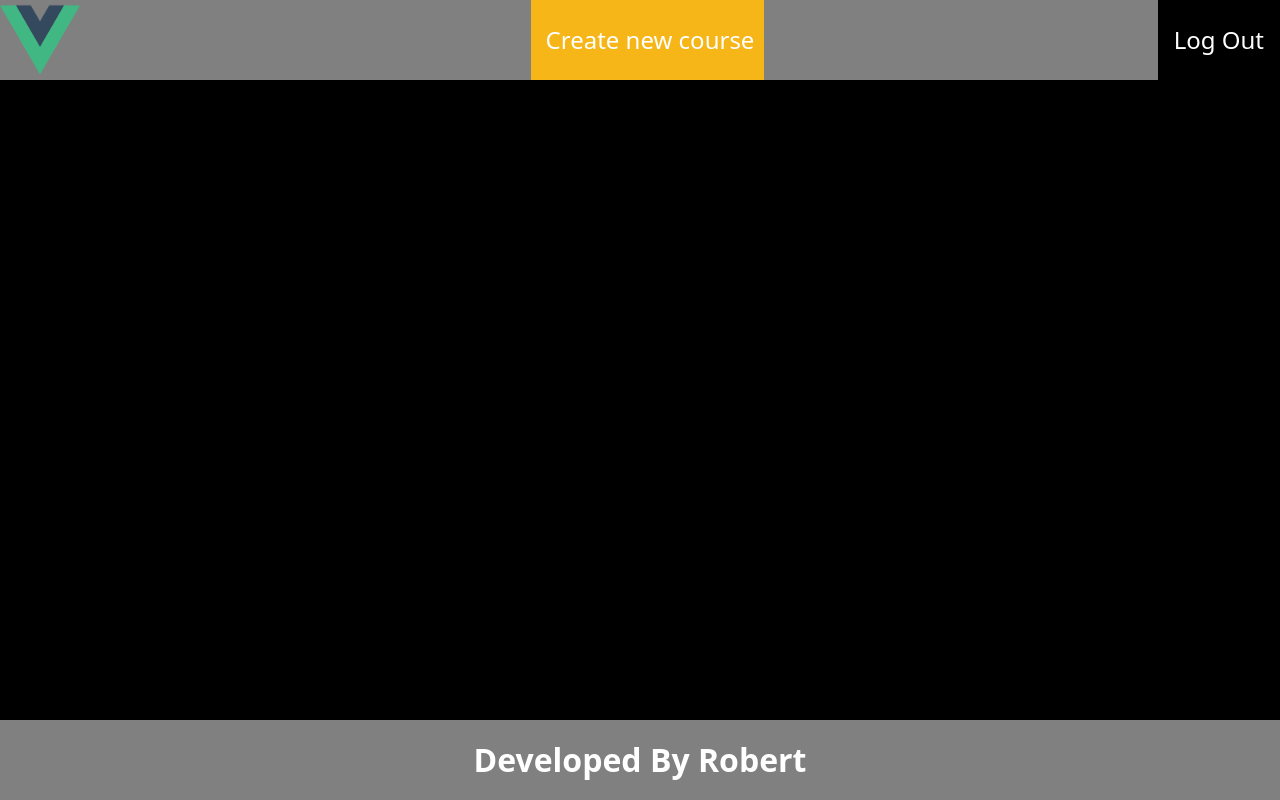
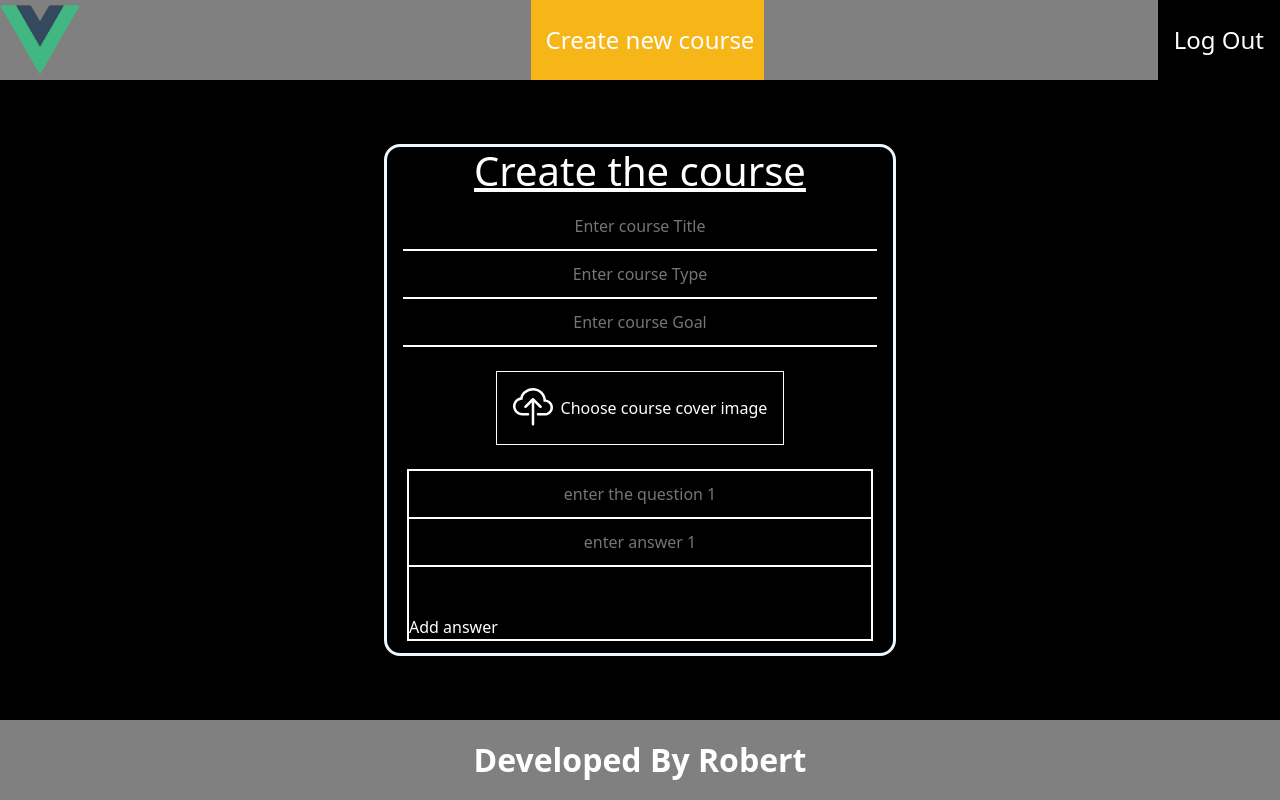
Before and after one commit to robertvitoriano/vue-quiz, a Vue app: page /course-creation in a window 1280 px wide. Built offline with nearby package versions, Linux system fonts and the light colour scheme.

Commit message:
begin course creation form

```diff
--- a/src/App.vue
+++ b/src/App.vue
@@ -23,4 +23,17 @@ export default {
   margin: 0;
   box-sizing: border-box;
 }
+*::-webkit-scrollbar {
+  width: 12px;
+}
+
+*::-webkit-scrollbar-track {
+  -webkit-box-shadow: inset 0 0 6px rgba(0, 0, 0, 0.3);
+  border-radius: 10px;
+}
+
+*::-webkit-scrollbar-thumb {
+  border-radius: 10px;
+  -webkit-box-shadow: inset 0 0 6px white;
+}
 </style>
--- a/src/main.js
+++ b/src/main.js
@@ -1,12 +1,13 @@
 import Vue from 'vue'
-import BoostrapVue from 'bootstrap-vue'
+import { BootstrapVue, BootstrapVueIcons } from 'bootstrap-vue'
 
 import 'bootstrap/dist/css/bootstrap.css'
 import 'bootstrap-vue/dist/bootstrap-vue.css'
 import router from './router'
 import App from './App.vue'
 
-Vue.use(BoostrapVue)
+Vue.use(BootstrapVue)
+Vue.use(BootstrapVueIcons)
 Vue.config.productionTip = false
 
 new Vue({
--- a/src/views/CourseCreation.vue
+++ b/src/views/CourseCreation.vue
@@ -1,6 +1,43 @@
 <template>
   <AuthLayout>
-    <h1>Course creation</h1>
+    <template #content>
+      <div class="course-creation-wrapper">
+        <div class="course-creation-container">
+          <div class="course-creation-content">
+            <h1 class="course-creation-form-title">Create the course</h1>
+            <form class="course-creation-form">
+              <input class="course-creation-input" placeholder="Enter course Title">
+              <input class="course-creation-input" placeholder="Enter course Type">
+              <input class="course-creation-input" placeholder="Enter course Goal">
+              <label class="course-creation-file-input-container" role="button" for="course-creation-file-input">
+                <input class="course-creation-file-input" id="course-creation-file-input"
+                  placeholder="Chose course cover" type="file">
+                <b-icon icon="cloud-upload" class="upload-icon"></b-icon>
+                <label class="cover-upload-label">Choose course cover image</label>
+              </label>
+              <div class="question-section-container">
+                <div class="question-section-content">
+                  <input class="course-creation-input" placeholder="enter the question 1">
+                  <input class="course-creation-input" placeholder="enter answer 1">
+                  <div class="alternative-switch-container course-creation-input">
+                  </div>
+                  <span>Add answer</span>
+                </div>
+              </div>
+              <div class="question-section-container">
+                <div class="question-section-content">
+                  <input class="course-creation-input" placeholder="enter the question 1">
+                  <input class="course-creation-input" placeholder="enter answer 1">
+                  <div class="alternative-switch-container course-creation-input">
+                  </div>
+                  <span>Add answer</span>
+                </div>
+              </div>
+            </form>
+          </div>
+        </div>
+      </div>
+    </template>
   </AuthLayout>
 </template>
 <script>
@@ -10,3 +47,109 @@ export default {
   components: { AuthLayout }
 }
 </script>
+
+<style>
+.course-creation-wrapper {
+  width: 100%;
+  height: 100%;
+  display: flex;
+  justify-content: center;
+  align-items: center;
+}
+
+.course-creation-container {
+  width: 100%;
+  height: 100%;
+  display: flex;
+  flex-direction: column;
+  align-items: center;
+  justify-content: center;
+
+}
+
+.course-creation-content {
+  border: aliceblue 3px solid;
+  border-radius: 1rem;
+  padding-bottom: 1.5rem;
+  width: 40%;
+  height: 80%;
+  overflow-y: scroll;
+}
+
+.course-creation-form {
+  background-color: transparent;
+  display: flex;
+  flex-direction: column;
+  justify-content: center;
+  align-items: center;
+  padding-left: 1rem;
+  padding-right: 1rem;
+}
+
+.course-creation-input {
+  border-top: none;
+  border-right: none;
+  border-left: none;
+  background-color: transparent;
+  border-color: white;
+  outline: none;
+  color: white;
+  width: 100%;
+  text-align: center;
+  height: 3rem;
+}
+
+.course-creation-file-input {
+  opacity: 0;
+  width: 100%;
+  position: absolute;
+}
+
+.course-creation-file-input:hover {
+  cursor: pointer;
+}
+
+.course-creation-file-input-container {
+  background-color: transparent;
+  border: white 1.5px solid;
+  margin-top: 1.5rem;
+  display: flex;
+  justify-content: center;
+  align-items: center;
+  padding: 1rem;
+  position: relative;
+}
+
+.course-creation-file-input-container:hover {
+  background-color: white;
+  border-color: black;
+  color: black;
+  cursor: pointer;
+}
+
+.cover-upload-label:hover {
+  text-decoration: underline;
+  cursor: pointer;
+
+}
+
+.upload-icon {
+  width: 2.5rem;
+  height: 2.5rem;
+  margin-right: 0.5rem;
+}
+
+.upload-icon:hover {
+  cursor: pointer;
+}
+
+.course-creation-form-title {
+  text-decoration: underline;
+  text-align: center;
+}
+
+.question-section-content {
+  margin-top: 1.5rem;
+  border: solid white 2px;
+}
+</style>
```
